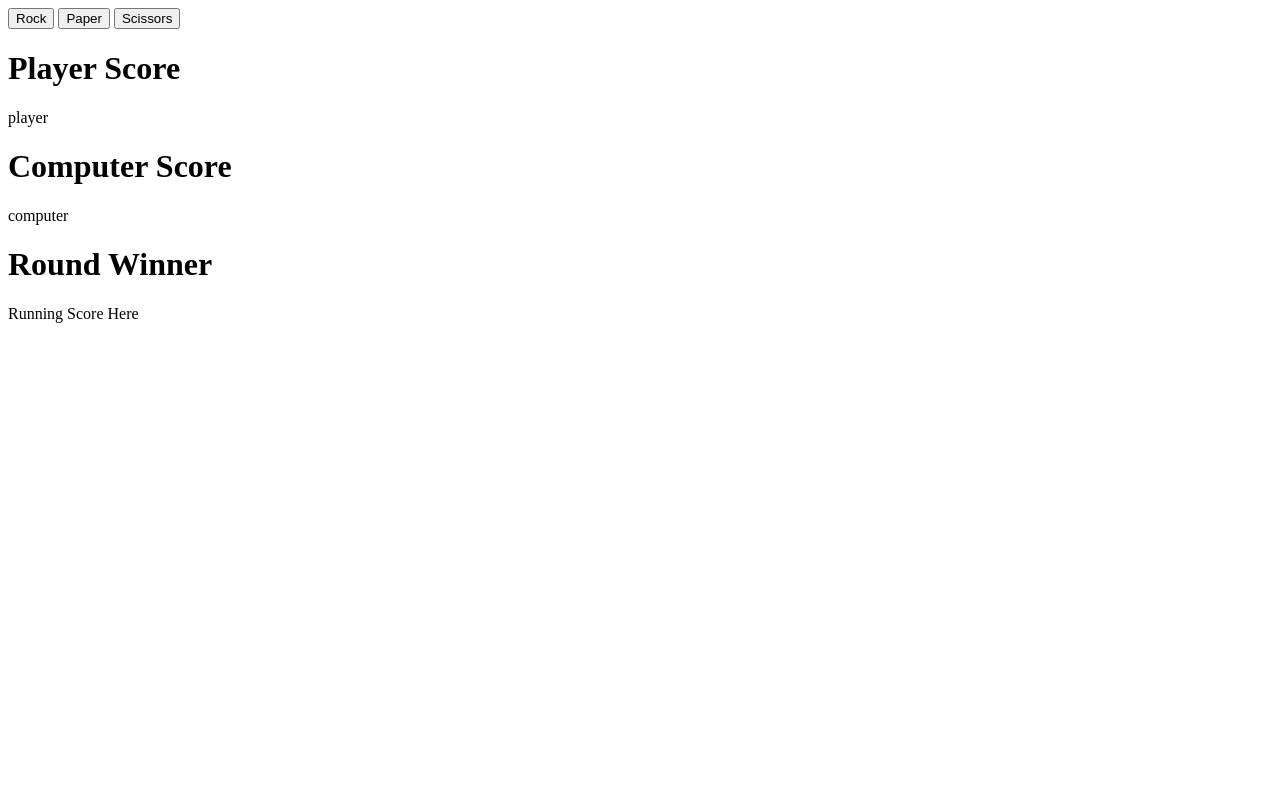
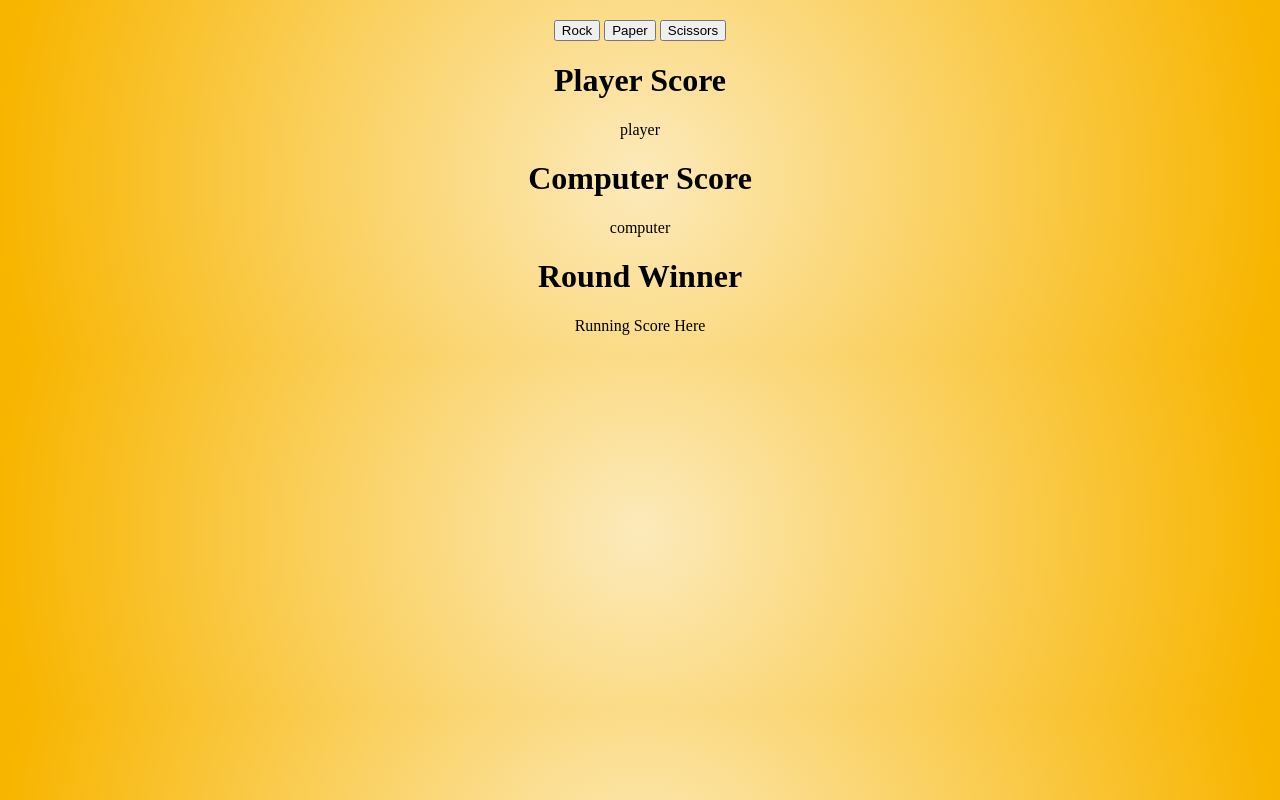
Before and after one commit to BritteanyD/Rock-Paper-Scissors, a plain HTML site: page index.html in a window 1280 px wide. Drawn offline with Linux system fonts and the light colour scheme.

Commit message:
Added background color, aligned text, and buttons

```diff
--- a/index.html
+++ b/index.html
@@ -4,10 +4,11 @@
 <head>
     <meta charset="UTF-8">
     <title>Rock Paper Scissors</title>
-
+    <link rel="stylesheet" href="style.css">
 </head>
 
 <body>
+    <div class="gameContainer">
     <button id="rock">Rock</button>
     <button id="paper">Paper</button>
     <button id="scissors">Scissors</button>
@@ -22,6 +23,7 @@
     <div id="playerWins"></div>
     <div id="computerWins"></div>
     <div id="tie"></div>
+    </div>
     </p>
     <script src="script.js"></script>
 </body>
--- a/script.js
+++ b/script.js
@@ -133,7 +133,6 @@ function game() {
     }
 }
 /**TO DO
- * Make it pretty
  * (Replace everything with winner message and refresh page to play again)
  */
 let playerChoice = document.querySelectorAll('button');
--- a/style.css
+++ b/style.css
@@ -0,0 +1,9 @@
+html {
+    background-image: radial-gradient(circle farthest-side, #fceabb, #f8b500);
+}
+
+
+.gameContainer {
+    text-align: center;
+    margin: 20px;
+}
```
